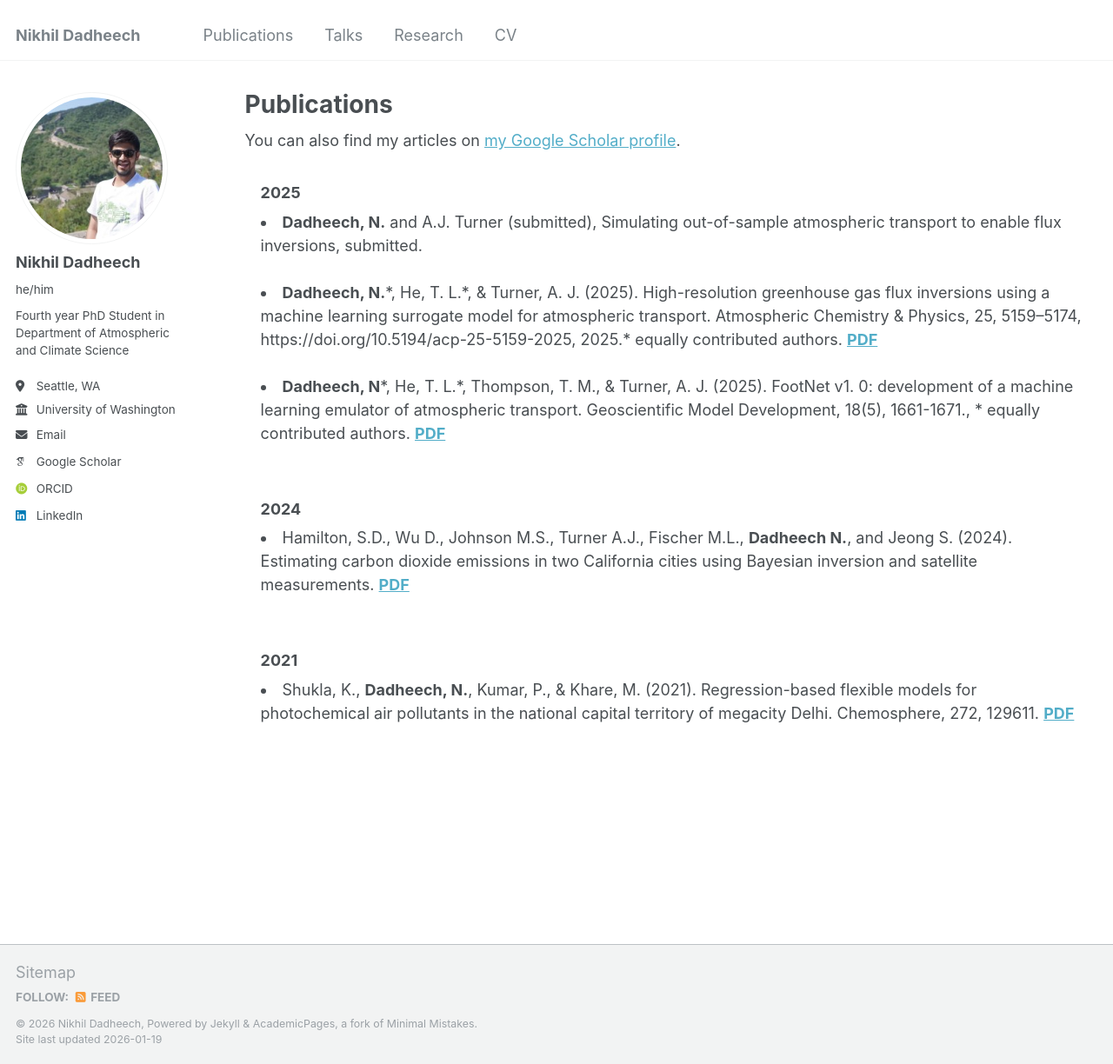
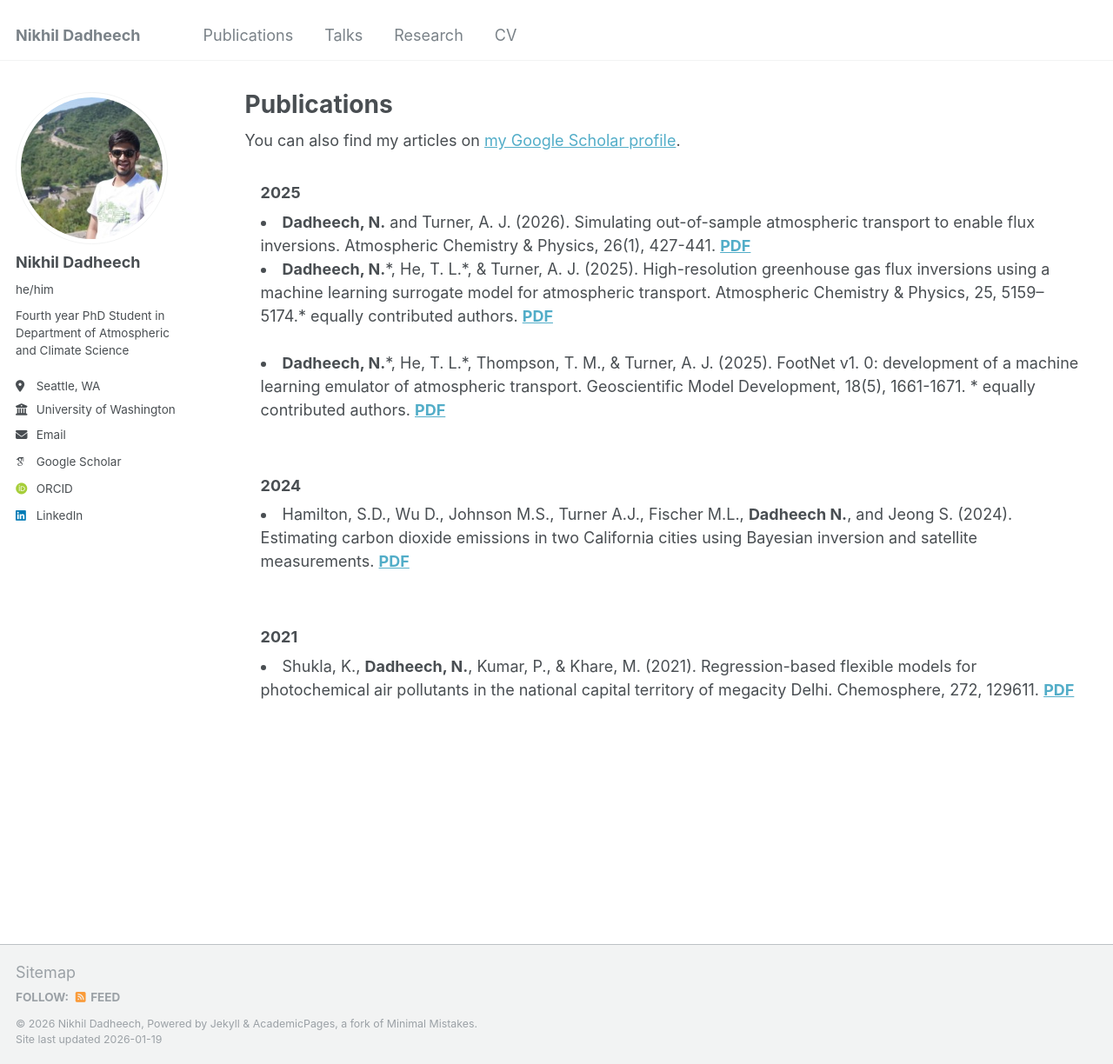
Before and after one commit to nd349/nd349.github.io, a Jekyll site: the page built from _pages/publications.html, in a window 1280 px wide and 1224 px high. Shown: the whole window at 87% size. Built offline with Jekyll 4.4.1, drawn with Linux system fonts in a browser that asks for light colours; some web fonts are replaced.

Commit message:
Update publications.html

```diff
--- a/_pages/publications.html
+++ b/_pages/publications.html
@@ -19,17 +19,19 @@ author_profile: true
 					<section>
 										<h3>2025</h3>
 										<li class="bib-item">
-										<b>Dadheech, N.</b> and A.J. Turner (submitted), Simulating out-of-sample atmospheric transport to enable flux inversions, submitted.
-										<br><br>
+										<b>Dadheech, N.</b> and Turner, A. J. (2026). Simulating out-of-sample atmospheric transport to enable flux inversions. Atmospheric Chemistry & Physics, 26(1), 427-441.
+										<a target="'_blank'" href="../files/dadheech&turner2026.pdf">
+												<b> PDF </b>
+											</a><br>
 
 										<li class="bib-item">
-										<b>Dadheech, N.</b>*, He, T. L.*, & Turner, A. J. (2025). High-resolution greenhouse gas flux inversions using a machine learning surrogate model for atmospheric transport. Atmospheric Chemistry & Physics, 25, 5159–5174, https://doi.org/10.5194/acp-25-5159-2025, 2025.* equally contributed authors.
+										<b>Dadheech, N.</b>*, He, T. L.*, & Turner, A. J. (2025). High-resolution greenhouse gas flux inversions using a machine learning surrogate model for atmospheric transport. Atmospheric Chemistry & Physics, 25, 5159–5174.* equally contributed authors.
 										<a target="'_blank'" href="../files/DadheechEtAl2025.pdf">
 												<b> PDF </b>
 											</a><br>
 
 										<br><li class="bib-item">
-											<b>Dadheech, N</b>*, He, T. L.*, Thompson, T. M., & Turner, A. J. (2025). FootNet v1. 0: development of a machine learning emulator of atmospheric transport. Geoscientific Model Development, 18(5), 1661-1671., * equally contributed authors.
+											<b>Dadheech, N.</b>*, He, T. L.*, Thompson, T. M., & Turner, A. J. (2025). FootNet v1. 0: development of a machine learning emulator of atmospheric transport. Geoscientific Model Development, 18(5), 1661-1671. * equally contributed authors.
 										<a target="'_blank'" href="../files/HeEtAl2025.pdf">
 											<b> PDF </b><br>
 											</a><br>
```
